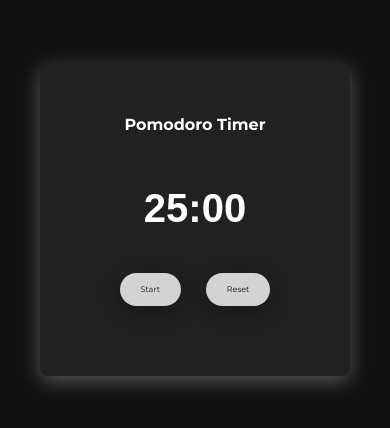
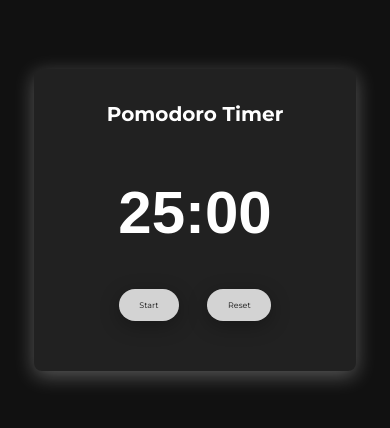
Before and after one commit to AryanShakya-IT/Pomodoro-Timer, a plain HTML site: page index.html in a window 390 px wide. Shown: the part 202-630 px from the top of the page. Drawn offline with Linux system fonts and the light colour scheme.

Commit message:
Updated for mobile devices

```diff
--- a/css/style.css
+++ b/css/style.css
@@ -69,24 +69,24 @@ body {
     .container {
         text-align: center;
         background-color: #212121;
-        padding: 40px;
+        padding: 20px;
         border-radius: 8px;
         box-shadow: 0 5px 20px rgba(255, 255, 255, 0.3);
       }
 
       h1 {
-        font-size: 16px;
+        font-size: 20px;
         margin-bottom: 20px;
       }
 
       #timer {
-        font-size: 20px;
+        font-size: 30px;
         margin-bottom: 20px;
       }
 
       #time-display {
         font-family:Arial, Helvetica, sans-serif;
-        font-size: 40px;
+        font-size: 60px;
         font-weight: bold;
         padding: 2rem 4rem;
       }
```
